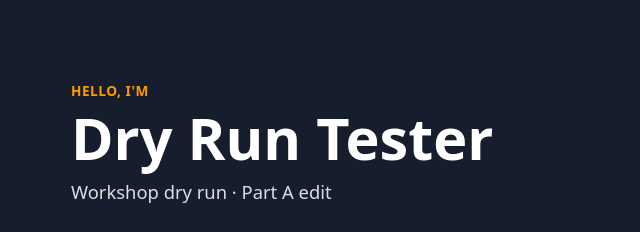
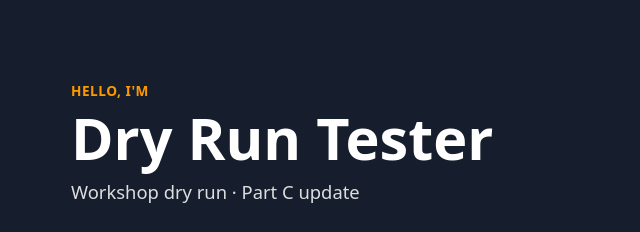
Before and after one commit to ricky-kyaw/portfolio-dryrun, a plain HTML site: page site/index.html in a window 1280 px wide. Shown: the top 232 px of the page, 89-729 px from the left. Drawn offline with Linux system fonts and the light colour scheme.

Commit message:
Part C: ship an update (dry run)

```diff
--- a/site/index.html
+++ b/site/index.html
@@ -17,7 +17,7 @@
       <!-- EDIT ME: your name -->
       <h1>Dry Run Tester</h1>
       <!-- EDIT ME: a short tagline -->
-      <p class="tagline">Workshop dry run · Part A edit</p>
+      <p class="tagline">Workshop dry run · Part C update</p>
       <nav class="links" aria-label="Profiles">
         <!-- EDIT ME: replace the # with your own links, or delete the ones you don't use -->
         <a class="button" href="https://github.com/your-username">GitHub</a>
```
